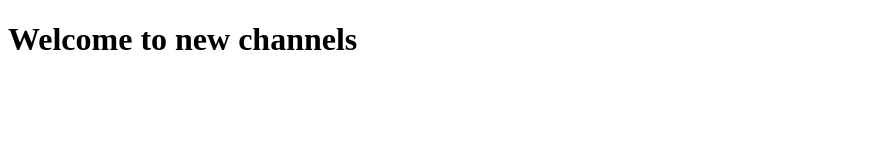
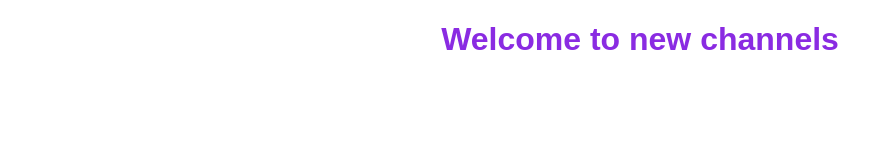
Before and after one commit to Mdfuru/project2, a plain HTML site: page index.html in a window 1280 px wide. Shown: the whole page, without its empty margins (0-893 px from the left). Drawn offline with Linux system fonts and the light colour scheme.

Commit message:
add new tags

```diff
--- a/index.html
+++ b/index.html
@@ -3,6 +3,7 @@
 <head>
     <meta charset="UTF-8">
     <meta name="viewport" content="width=device-width, initial-scale=1.0">
+    <link rel="stylesheet" href="style.css"/>
     <title>Sample code</title>
 </head>
 <body>
--- a/style.css
+++ b/style.css
@@ -1,5 +1,5 @@
 h1{
-    background-color: blueviolet;
+    color: #8a2be2;
     text-align: center;
     font-family: Arial, "Helvetica Neue", Helvetica, sans-serif;
     font-weight: bold;
```
